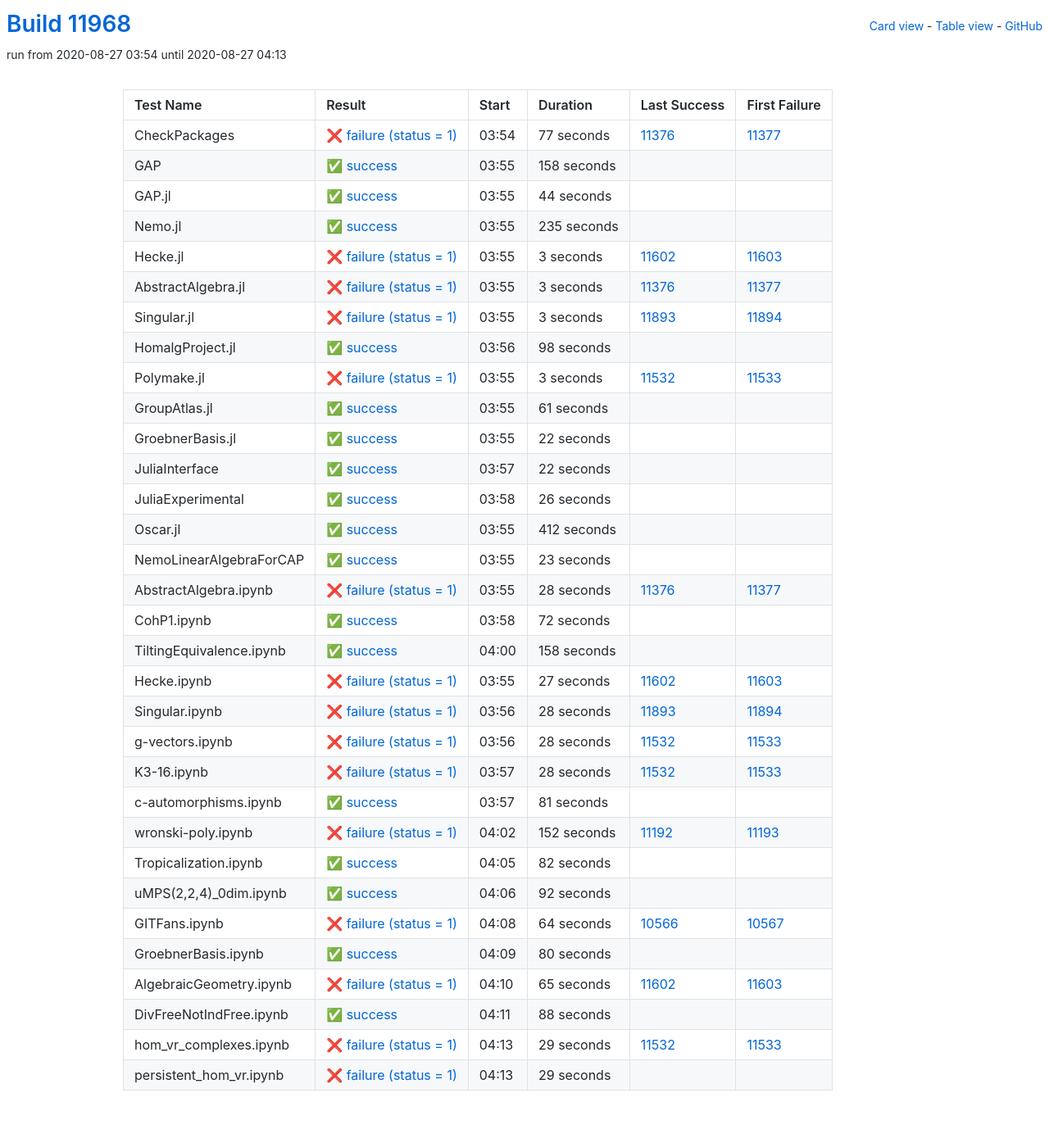
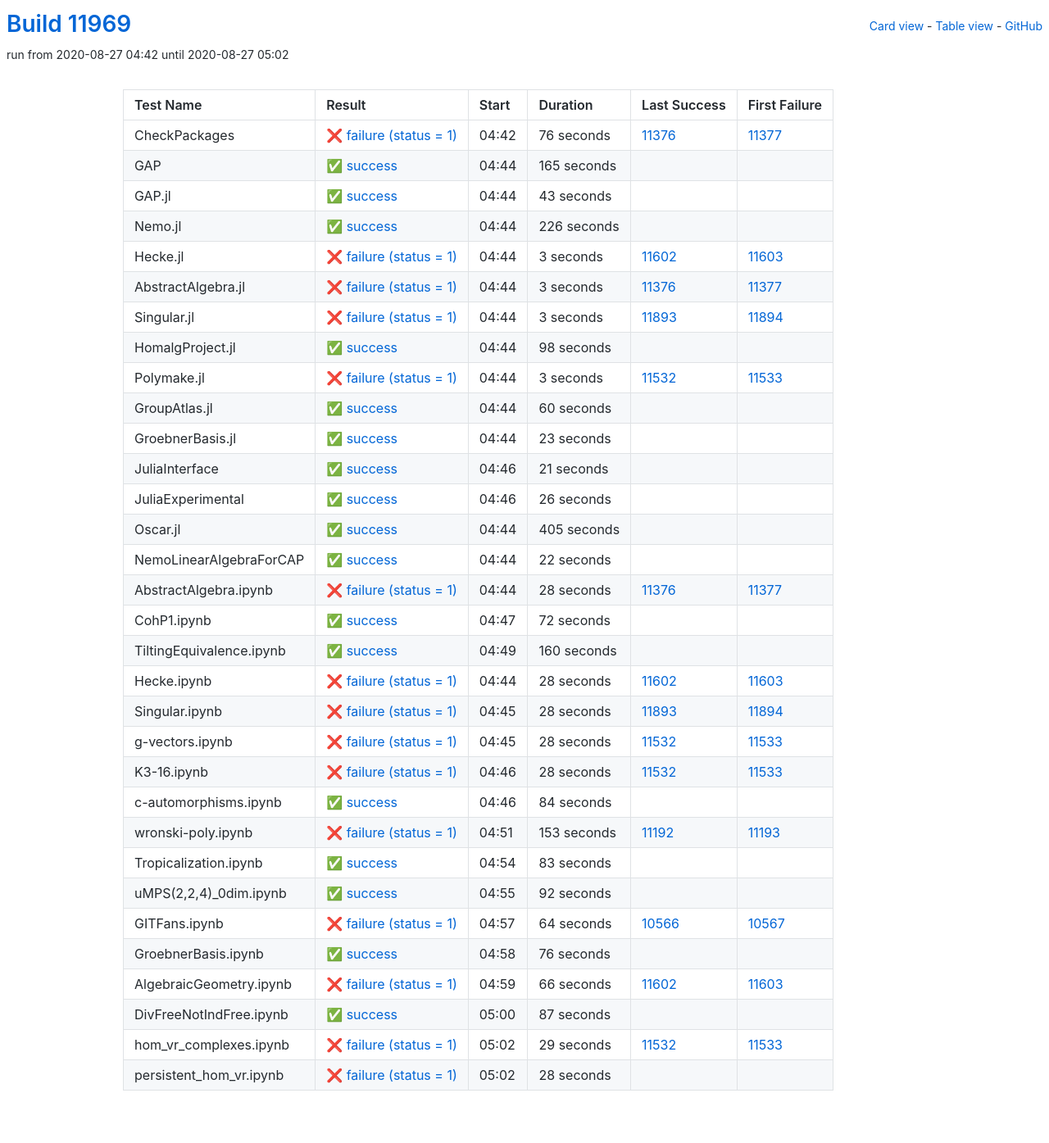
Before and after one commit to oscar-system/oscar-ci-status, a Jekyll site: the page built from table.html, in a window 1280 px wide. Shown: the whole page at 82% size. Built offline with Jekyll 4.4.1, drawn with Linux system fonts in a browser that asks for light colours.

Commit message:
Build #11969

```diff
--- a/_data/ci.yml
+++ b/_data/ci.yml
@@ -1,6 +1,6 @@
 ---
-build: 11968
-build_url: https://oscarci.mathematik.uni-kl.de/job/oscar/11968/
+build: 11969
+build_url: https://oscarci.mathematik.uni-kl.de/job/oscar/11969/
 job: oscar
 organization: oscar-system
 repo: oscar-ci-status
@@ -8,56 +8,56 @@
 tests:
 - name: CheckPackages
   id: checkpackages
-  log: https://oscarci.mathematik.uni-kl.de/job/oscar/11968/artifact/logs/build-11968/CheckPackages.log
-  start: 2020-08-27 03:54
+  log: https://oscarci.mathematik.uni-kl.de/job/oscar/11969/artifact/logs/build-11969/CheckPackages.log
+  start: 2020-08-27 04:42
   success: false
   exitcode: 1
   status: failure
-  duration: 77
+  duration: 76
   last_success: 11376
   last_success_url: https://oscarci.mathematik.uni-kl.de/job/oscar/11376/
   first_failure: 11377
   first_failure_url: https://oscarci.mathematik.uni-kl.de/job/oscar/11377/
 - name: GAP
   id: gap
-  log: https://oscarci.mathematik.uni-kl.de/job/oscar/11968/artifact/logs/build-11968/GAP.log
-  start: 2020-08-27 03:55
+  log: https://oscarci.mathematik.uni-kl.de/job/oscar/11969/artifact/logs/build-11969/GAP.log
+  start: 2020-08-27 04:44
   success: true
   exitcode: 0
   status: success
-  duration: 158
+  duration: 165
   last_success: false
   last_success_url:
   first_failure: false
   first_failure_url:
 - name: GAP.jl
   id: gap-jl
-  log: https://oscarci.mathematik.uni-kl.de/job/oscar/11968/artifact/logs/build-11968/GAP.jl.log
-  start: 2020-08-27 03:55
+  log: https://oscarci.mathematik.uni-kl.de/job/oscar/11969/artifact/logs/build-11969/GAP.jl.log
+  start: 2020-08-27 04:44
   success: true
   exitcode: 0
   status: success
-  duration: 44
+  duration: 43
   last_success: false
   last_success_url:
   first_failure: false
   first_failure_url:
 - name: Nemo.jl
   id: nemo-jl
-  log: https://oscarci.mathematik.uni-kl.de/job/oscar/11968/artifact/logs/build-11968/Nemo.jl.log
-  start: 2020-08-27 03:55
+  log: https://oscarci.mathematik.uni-kl.de/job/oscar/11969/artifact/logs/build-11969/Nemo.jl.log
+  start: 2020-08-27 04:44
   success: true
   exitcode: 0
   status: success
-  duration: 235
+  duration: 226
   last_success: false
   last_success_url:
   first_failure: false
   first_failure_url:
 - name: Hecke.jl
   id: hecke-jl
-  log: https://oscarci.mathematik.uni-kl.de/job/oscar/11968/artifact/logs/build-11968/Hecke.jl.log
-  start: 2020-08-27 03:55
+  log: https://oscarci.mathematik.uni-kl.de/job/oscar/11969/artifact/logs/build-11969/Hecke.jl.log
+  start: 2020-08-27 04:44
   success: false
   exitcode: 1
   status: failure
@@ -68,8 +68,8 @@
   first_failure_url: https://oscarci.mathematik.uni-kl.de/job/oscar/11603/
 - name: AbstractAlgebra.jl
   id: abstractalgebra-jl
-  log: https://oscarci.mathematik.uni-kl.de/job/oscar/11968/artifact/logs/build-11968/AbstractAlgebra.jl.log
-  start: 2020-08-27 03:55
+  log: https://oscarci.mathematik.uni-kl.de/job/oscar/11969/artifact/logs/build-11969/AbstractAlgebra.jl.log
+  start: 2020-08-27 04:44
   success: false
   exitcode: 1
   status: failure
@@ -80,8 +80,8 @@
   first_failure_url: https://oscarci.mathematik.uni-kl.de/job/oscar/11377/
 - name: Singular.jl
   id: singular-jl
-  log: https://oscarci.mathematik.uni-kl.de/job/oscar/11968/artifact/logs/build-11968/Singular.jl.log
-  start: 2020-08-27 03:55
+  log: https://oscarci.mathematik.uni-kl.de/job/oscar/11969/artifact/logs/build-11969/Singular.jl.log
+  start: 2020-08-27 04:44
   success: false
   exitcode: 1
   status: failure
@@ -92,8 +92,8 @@
   first_failure_url: https://oscarci.mathematik.uni-kl.de/job/oscar/11894/
 - name: HomalgProject.jl
   id: homalgproject-jl
-  log: https://oscarci.mathematik.uni-kl.de/job/oscar/11968/artifact/logs/build-11968/HomalgProject.jl.log
-  start: 2020-08-27 03:56
+  log: https://oscarci.mathematik.uni-kl.de/job/oscar/11969/artifact/logs/build-11969/HomalgProject.jl.log
+  start: 2020-08-27 04:44
   success: true
   exitcode: 0
   status: success
@@ -104,8 +104,8 @@
   first_failure_url:
 - name: Polymake.jl
   id: polymake-jl
-  log: https://oscarci.mathematik.uni-kl.de/job/oscar/11968/artifact/logs/build-11968/Polymake.jl.log
-  start: 2020-08-27 03:55
+  log: https://oscarci.mathematik.uni-kl.de/job/oscar/11969/artifact/logs/build-11969/Polymake.jl.log
+  start: 2020-08-27 04:44
   success: false
   exitcode: 1
   status: failure
@@ -116,44 +116,44 @@
   first_failure_url: https://oscarci.mathematik.uni-kl.de/job/oscar/11533/
 - name: GroupAtlas.jl
   id: groupatlas-jl
-  log: https://oscarci.mathematik.uni-kl.de/job/oscar/11968/artifact/logs/build-11968/GroupAtlas.jl.log
-  start: 2020-08-27 03:55
+  log: https://oscarci.mathematik.uni-kl.de/job/oscar/11969/artifact/logs/build-11969/GroupAtlas.jl.log
+  start: 2020-08-27 04:44
   success: true
   exitcode: 0
   status: success
-  duration: 61
+  duration: 60
   last_success: false
   last_success_url:
   first_failure: false
   first_failure_url:
 - name: GroebnerBasis.jl
   id: groebnerbasis-jl
-  log: https://oscarci.mathematik.uni-kl.de/job/oscar/11968/artifact/logs/build-11968/GroebnerBasis.jl.log
-  start: 2020-08-27 03:55
+  log: https://oscarci.mathematik.uni-kl.de/job/oscar/11969/artifact/logs/build-11969/GroebnerBasis.jl.log
+  start: 2020-08-27 04:44
   success: true
   exitcode: 0
   status: success
-  duration: 22
+  duration: 23
   last_success: false
   last_success_url:
   first_failure: false
   first_failure_url:
 - name: JuliaInterface
   id: juliainterface
-  log: https://oscarci.mathematik.uni-kl.de/job/oscar/11968/artifact/logs/build-11968/JuliaInterface.log
-  start: 2020-08-27 03:57
+  log: https://oscarci.mathematik.uni-kl.de/job/oscar/11969/artifact/logs/build-11969/JuliaInterface.log
+  start: 2020-08-27 04:46
   success: true
   exitcode: 0
   status: success
-  duration: 22
+  duration: 21
   last_success: false
   last_success_url:
   first_failure: false
   first_failure_url:
 - name: JuliaExperimental
   id: juliaexperimental
-  log: https://oscarci.mathematik.uni-kl.de/job/oscar/11968/artifact/logs/build-11968/JuliaExperimental.log
-  start: 2020-08-27 03:58
+  log: https://oscarci.mathematik.uni-kl.de/job/oscar/11969/artifact/logs/build-11969/JuliaExperimental.log
+  start: 2020-08-27 04:46
   success: true
   exitcode: 0
   status: success
@@ -164,32 +164,32 @@
   first_failure_url:
 - name: Oscar.jl
   id: oscar-jl
-  log: https://oscarci.mathematik.uni-kl.de/job/oscar/11968/artifact/logs/build-11968/Oscar.jl.log
-  start: 2020-08-27 03:55
+  log: https://oscarci.mathematik.uni-kl.de/job/oscar/11969/artifact/logs/build-11969/Oscar.jl.log
+  start: 2020-08-27 04:44
   success: true
   exitcode: 0
   status: success
-  duration: 412
+  duration: 405
   last_success: false
   last_success_url:
   first_failure: false
   first_failure_url:
 - name: NemoLinearAlgebraForCAP
   id: nemolinearalgebraforcap
-  log: https://oscarci.mathematik.uni-kl.de/job/oscar/11968/artifact/logs/build-11968/NemoLinearAlgebraForCAP.log
-  start: 2020-08-27 03:55
+  log: https://oscarci.mathematik.uni-kl.de/job/oscar/11969/artifact/logs/build-11969/NemoLinearAlgebraForCAP.log
+  start: 2020-08-27 04:44
   success: true
   exitcode: 0
   status: success
-  duration: 23
+  duration: 22
   last_success: false
   last_success_url:
   first_failure: false
   first_failure_url:
 - name: AbstractAlgebra.ipynb
   id: abstractalgebra-ipynb
-  log: https://oscarci.mathematik.uni-kl.de/job/oscar/11968/artifact/logs/build-11968/AbstractAlgebra.ipynb.log
-  start: 2020-08-27 03:55
+  log: https://oscarci.mathematik.uni-kl.de/job/oscar/11969/artifact/logs/build-11969/AbstractAlgebra.ipynb.log
+  start: 2020-08-27 04:44
   success: false
   exitcode: 1
   status: failure
@@ -200,8 +200,8 @@
   first_failure_url: https://oscarci.mathematik.uni-kl.de/job/oscar/11377/
 - name: CohP1.ipynb
   id: cohp1-ipynb
-  log: https://oscarci.mathematik.uni-kl.de/job/oscar/11968/artifact/logs/build-11968/CohP1.ipynb.log
-  start: 2020-08-27 03:58
+  log: https://oscarci.mathematik.uni-kl.de/job/oscar/11969/artifact/logs/build-11969/CohP1.ipynb.log
+  start: 2020-08-27 04:47
   success: true
   exitcode: 0
   status: success
@@ -212,32 +212,32 @@
   first_failure_url:
 - name: TiltingEquivalence.ipynb
   id: tiltingequivalence-ipynb
-  log: https://oscarci.mathematik.uni-kl.de/job/oscar/11968/artifact/logs/build-11968/TiltingEquivalence.ipynb.log
-  start: 2020-08-27 04:00
+  log: https://oscarci.mathematik.uni-kl.de/job/oscar/11969/artifact/logs/build-11969/TiltingEquivalence.ipynb.log
+  start: 2020-08-27 04:49
   success: true
   exitcode: 0
   status: success
-  duration: 158
+  duration: 160
   last_success: false
   last_success_url:
   first_failure: false
   first_failure_url:
 - name: Hecke.ipynb
   id: hecke-ipynb
-  log: https://oscarci.mathematik.uni-kl.de/job/oscar/11968/artifact/logs/build-11968/Hecke.ipynb.log
-  start: 2020-08-27 03:55
+  log: https://oscarci.mathematik.uni-kl.de/job/oscar/11969/artifact/logs/build-11969/Hecke.ipynb.log
+  start: 2020-08-27 04:44
   success: false
   exitcode: 1
   status: failure
-  duration: 27
+  duration: 28
   last_success: 11602
   last_success_url: https://oscarci.mathematik.uni-kl.de/job/oscar/11602/
   first_failure: 11603
   first_failure_url: https://oscarci.mathematik.uni-kl.de/job/oscar/11603/
 - name: Singular.ipynb
   id: singular-ipynb
-  log: https://oscarci.mathematik.uni-kl.de/job/oscar/11968/artifact/logs/build-11968/Singular.ipynb.log
-  start: 2020-08-27 03:56
+  log: https://oscarci.mathematik.uni-kl.de/job/oscar/11969/artifact/logs/build-11969/Singular.ipynb.log
+  start: 2020-08-27 04:45
   success: false
   exitcode: 1
   status: failure
@@ -248,8 +248,8 @@
   first_failure_url: https://oscarci.mathematik.uni-kl.de/job/oscar/11894/
 - name: g-vectors.ipynb
   id: g-vectors-ipynb
-  log: https://oscarci.mathematik.uni-kl.de/job/oscar/11968/artifact/logs/build-11968/g-vectors.ipynb.log
-  start: 2020-08-27 03:56
+  log: https://oscarci.mathematik.uni-kl.de/job/oscar/11969/artifact/logs/build-11969/g-vectors.ipynb.log
+  start: 2020-08-27 04:45
   success: false
   exitcode: 1
   status: failure
@@ -260,8 +260,8 @@
   first_failure_url: https://oscarci.mathematik.uni-kl.de/job/oscar/11533/
 - name: K3-16.ipynb
   id: k3-16-ipynb
-  log: https://oscarci.mathematik.uni-kl.de/job/oscar/11968/artifact/logs/build-11968/K3-16.ipynb.log
-  start: 2020-08-27 03:57
+  log: https://oscarci.mathematik.uni-kl.de/job/oscar/11969/artifact/logs/build-11969/K3-16.ipynb.log
+  start: 2020-08-27 04:46
   success: false
   exitcode: 1
   status: failure
@@ -272,44 +272,44 @@
   first_failure_url: https://oscarci.mathematik.uni-kl.de/job/oscar/11533/
 - name: c-automorphisms.ipynb
   id: c-automorphisms-ipynb
-  log: https://oscarci.mathematik.uni-kl.de/job/oscar/11968/artifact/logs/build-11968/c-automorphisms.ipynb.log
-  start: 2020-08-27 03:57
+  log: https://oscarci.mathematik.uni-kl.de/job/oscar/11969/artifact/logs/build-11969/c-automorphisms.ipynb.log
+  start: 2020-08-27 04:46
   success: true
   exitcode: 0
   status: success
-  duration: 81
+  duration: 84
   last_success: false
   last_success_url:
   first_failure: false
   first_failure_url:
 - name: wronski-poly.ipynb
   id: wronski-poly-ipynb
-  log: https://oscarci.mathematik.uni-kl.de/job/oscar/11968/artifact/logs/build-11968/wronski-poly.ipynb.log
-  start: 2020-08-27 04:02
+  log: https://oscarci.mathematik.uni-kl.de/job/oscar/11969/artifact/logs/build-11969/wronski-poly.ipynb.log
+  start: 2020-08-27 04:51
   success: false
   exitcode: 1
   status: failure
-  duration: 152
+  duration: 153
   last_success: 11192
   last_success_url: https://oscarci.mathematik.uni-kl.de/job/oscar/11192/
   first_failure: 11193
   first_failure_url: https://oscarci.mathematik.uni-kl.de/job/oscar/11193/
 - name: Tropicalization.ipynb
   id: tropicalization-ipynb
-  log: https://oscarci.mathematik.uni-kl.de/job/oscar/11968/artifact/logs/build-11968/Tropicalization.ipynb.log
-  start: 2020-08-27 04:05
+  log: https://oscarci.mathematik.uni-kl.de/job/oscar/11969/artifact/logs/build-11969/Tropicalization.ipynb.log
+  start: 2020-08-27 04:54
   success: true
   exitcode: 0
   status: success
-  duration: 82
+  duration: 83
   last_success: false
   last_success_url:
   first_failure: false
   first_failure_url:
 - name: uMPS(2,2,4)_0dim.ipynb
   id: umps-2-2-4-0dim-ipynb
-  log: https://oscarci.mathematik.uni-kl.de/job/oscar/11968/artifact/logs/build-11968/uMPS-2-2-4-_0dim.ipynb.log
-  start: 2020-08-27 04:06
+  log: https://oscarci.mathematik.uni-kl.de/job/oscar/11969/artifact/logs/build-11969/uMPS-2-2-4-_0dim.ipynb.log
+  start: 2020-08-27 04:55
   success: true
   exitcode: 0
   status: success
@@ -320,8 +320,8 @@
   first_failure_url:
 - name: GITFans.ipynb
   id: gitfans-ipynb
-  log: https://oscarci.mathematik.uni-kl.de/job/oscar/11968/artifact/logs/build-11968/GITFans.ipynb.log
-  start: 2020-08-27 04:08
+  log: https://oscarci.mathematik.uni-kl.de/job/oscar/11969/artifact/logs/build-11969/GITFans.ipynb.log
+  start: 2020-08-27 04:57
   success: false
   exitcode: 1
   status: failure
@@ -332,44 +332,44 @@
   first_failure_url: https://oscarci.mathematik.uni-kl.de/job/oscar/10567/
 - name: GroebnerBasis.ipynb
   id: groebnerbasis-ipynb
-  log: https://oscarci.mathematik.uni-kl.de/job/oscar/11968/artifact/logs/build-11968/GroebnerBasis.ipynb.log
-  start: 2020-08-27 04:09
+  log: https://oscarci.mathematik.uni-kl.de/job/oscar/11969/artifact/logs/build-11969/GroebnerBasis.ipynb.log
+  start: 2020-08-27 04:58
   success: true
   exitcode: 0
   status: success
-  duration: 80
+  duration: 76
   last_success: false
   last_success_url:
   first_failure: false
   first_failure_url:
 - name: AlgebraicGeometry.ipynb
   id: algebraicgeometry-ipynb
-  log: https://oscarci.mathematik.uni-kl.de/job/oscar/11968/artifact/logs/build-11968/AlgebraicGeometry.ipynb.log
-  start: 2020-08-27 04:10
+  log: https://oscarci.mathematik.uni-kl.de/job/oscar/11969/artifact/logs/build-11969/AlgebraicGeometry.ipynb.log
+  start: 2020-08-27 04:59
   success: false
   exitcode: 1
   status: failure
-  duration: 65
+  duration: 66
   last_success: 11602
   last_success_url: https://oscarci.mathematik.uni-kl.de/job/oscar/11602/
   first_failure: 11603
   first_failure_url: https://oscarci.mathematik.uni-kl.de/job/oscar/11603/
 - name: DivFreeNotIndFree.ipynb
   id: divfreenotindfree-ipynb
-  log: https://oscarci.mathematik.uni-kl.de/job/oscar/11968/artifact/logs/build-11968/DivFreeNotIndFree.ipynb.log
-  start: 2020-08-27 04:11
+  log: https://oscarci.mathematik.uni-kl.de/job/oscar/11969/artifact/logs/build-11969/DivFreeNotIndFree.ipynb.log
+  start: 2020-08-27 05:00
   success: true
   exitcode: 0
   status: success
-  duration: 88
+  duration: 87
   last_success: false
   last_success_url:
   first_failure: false
   first_failure_url:
 - name: hom_vr_complexes.ipynb
   id: hom-vr-complexes-ipynb
-  log: https://oscarci.mathematik.uni-kl.de/job/oscar/11968/artifact/logs/build-11968/hom_vr_complexes.ipynb.log
-  start: 2020-08-27 04:13
+  log: https://oscarci.mathematik.uni-kl.de/job/oscar/11969/artifact/logs/build-11969/hom_vr_complexes.ipynb.log
+  start: 2020-08-27 05:02
   success: false
   exitcode: 1
   status: failure
@@ -380,12 +380,12 @@
   first_failure_url: https://oscarci.mathematik.uni-kl.de/job/oscar/11533/
 - name: persistent_hom_vr.ipynb
   id: persistent-hom-vr-ipynb
-  log: https://oscarci.mathematik.uni-kl.de/job/oscar/11968/artifact/logs/build-11968/persistent_hom_vr.ipynb.log
-  start: 2020-08-27 04:13
+  log: https://oscarci.mathematik.uni-kl.de/job/oscar/11969/artifact/logs/build-11969/persistent_hom_vr.ipynb.log
+  start: 2020-08-27 05:02
   success: false
   exitcode: 1
   status: failure
-  duration: 29
+  duration: 28
   last_success: false
   last_success_url:
   first_failure: false
```
Also changed, not shown: README.md.
